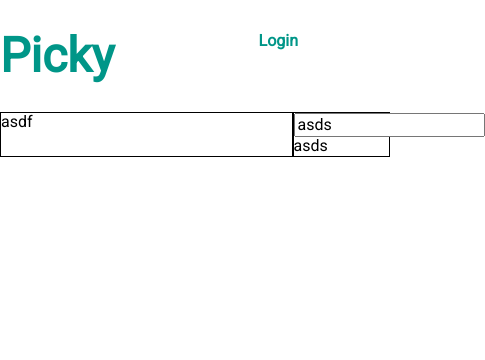
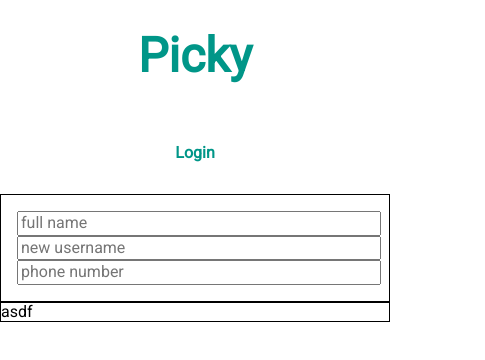
Before and after one commit to pickyapp/picky-mvp1, an Angular app: page / in a window 390 px wide. Shown: the top 360 px of the page, 485 px wide, since content can reach past the window. Built offline with nearby package versions, Linux system fonts and the light colour scheme.

Commit message:
add mobile layout support

```diff
--- a/src/app/modules/homepage/components/homepage.component.html
+++ b/src/app/modules/homepage/components/homepage.component.html
@@ -1,24 +1,27 @@
-<div class="flex">
-  <div class="w-third pv4 flex justify-center">
+<div class="flex flex-column">
+  <div class="flex flex-row-ns flex-column ">
+    <div class="w-third-ns w-100 pv4 flex justify-center">
         <header1 [headerText]="'Picky'" class=""></header1>
     </div>
     <div class="w-100 flex justify-center pv4">
-    <div class="w-third"></div>
-    <div class="w-third flex justify-end">
+      <div class="w-third-ns w-0"></div>
+      <div class="w-third-ns w-100 flex justify-end-ns justify-center">
         <div>
             <anchor [text]="'Login'"></anchor>
         </div>
       </div>
-    <div class="w-third"></div>
     </div>
   </div>
 
-<div class="flex">
-  <div class="ba w-75">
+  <div class="flex flex-row-ns flex-column flex-column-reverse">
+    <div class="ba w-75-ns w-100">
       asdf
     </div>
-  <div class="ba w-25">
+    <div class="ba w-25-ns w-100 flex flex-column pa3">
+        <textfield [(textValue)]="newFullNameValue" [placeholderText]="'full name'"></textfield>
         <textfield [(textValue)]="newUsernameValue" [placeholderText]="'new username'"></textfield>
+        <textfield [(textValue)]="newPhone" [placeholderText]="'phone number'"></textfield>
         {{newUsernameValue}}
     </div>
   </div>
+</div>
--- a/src/app/modules/homepage/components/homepage.component.ts
+++ b/src/app/modules/homepage/components/homepage.component.ts
@@ -10,7 +10,9 @@ import { Component, OnInit } from "@angular/core";
 
 export class HomepageComponent implements OnInit {
 
-  private newUsernameValue: String = "asds";
+  private newFullNameValue: String = "";
+  private newUsernameValue: String = "";
+  private newPhoneValue: String = "";
 
   ngOnInit() {
 
--- a/src/app/modules/ui/textfield/textfield.component.html
+++ b/src/app/modules/ui/textfield/textfield.component.html
@@ -1,2 +1,2 @@
 
-<input [placeholder]="placeholderText" (ngModelChange)="this.emit($event)" [ngModel]="this.textValue"/>
+<input class="w-100" [placeholder]="placeholderText" (ngModelChange)="this.emit($event)" [ngModel]="this.textValue"/>
```
Lines whose indentation alone changed are shown as unchanged.
